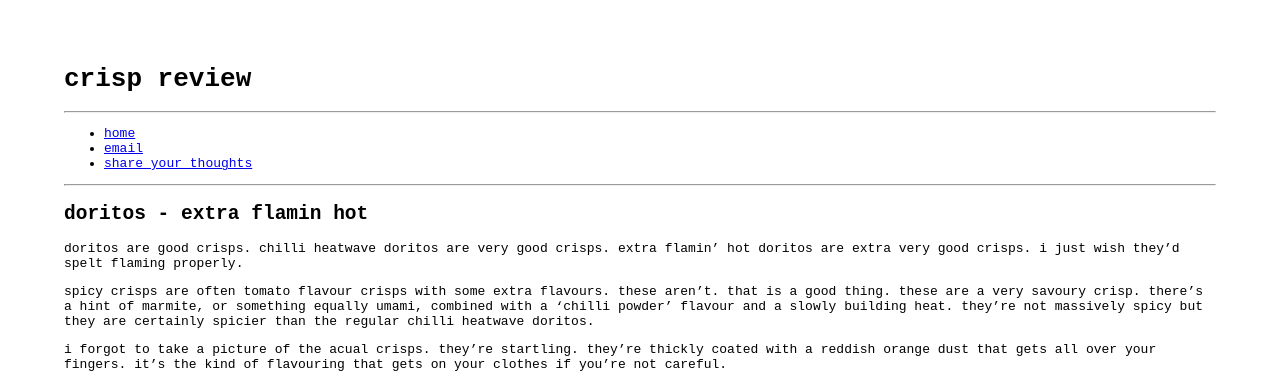
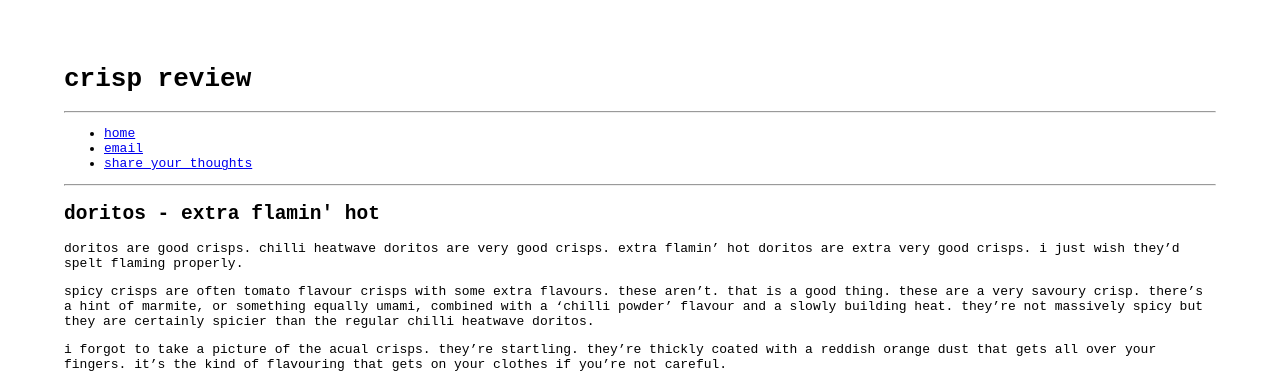
Before and after one commit to crispreview/crispreview.github.io, a Jekyll site: the page built from _posts/2024-10-08-Doritos-Extra-Flamin-Hot.markdown, in a window 1280 px wide. Shown: the top 385 px of the page. Built offline with Jekyll 4.4.1, drawn with Linux system fonts in a browser that asks for light colours.

```diff
--- a/_posts/2024-10-08-Doritos-Extra-Flamin-Hot.markdown
+++ b/_posts/2024-10-08-Doritos-Extra-Flamin-Hot.markdown
@@ -1,6 +1,6 @@
 ---
 layout: posts
-title:  "Doritos - Extra Flamin Hot"
+title:  "Doritos - Extra Flamin' Hot"
 date:   2024-10-08 09:00:00 +0000
 ---
 
```
